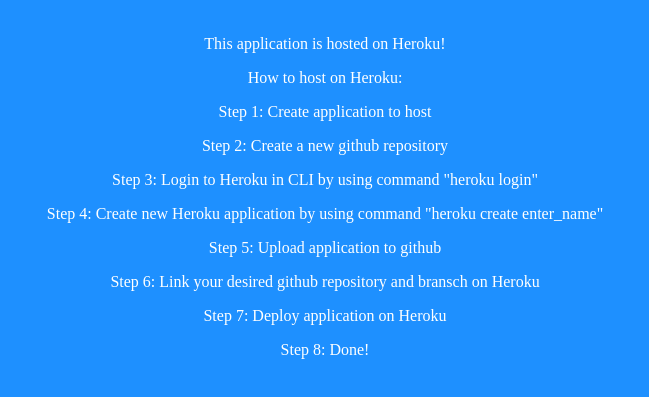
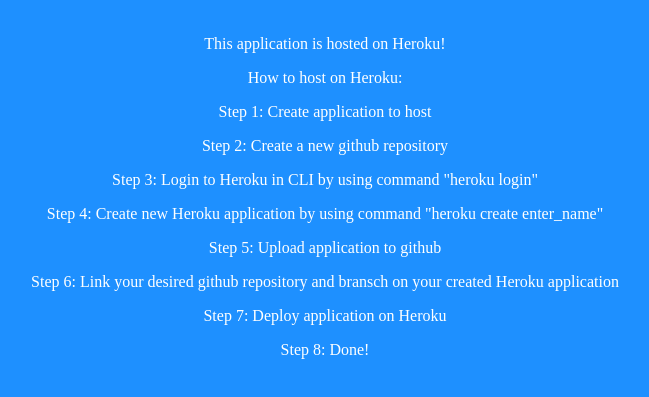
Before and after one commit to Hpmanen-dev/Backend-Lab4, a website: page public/index.html in a window 1280 px wide. Shown: the part 79-476 px from the top of the page, without its empty margins (315-964 px from the left). Drawn offline with Linux system fonts and the light colour scheme.

Commit message:
editted text

```diff
--- a/public/index.html
+++ b/public/index.html
@@ -18,7 +18,7 @@
         <p> Step 3: Login to Heroku in CLI by using command "heroku login"</p>
         <p> Step 4: Create new Heroku application by using command "heroku create enter_name"</p>
         <p> Step 5: Upload application to github </p>
-        <p> Step 6: Link your desired github repository and bransch on Heroku </p>
+        <p> Step 6: Link your desired github repository and bransch on your created Heroku application </p>
         <p> Step 7: Deploy application on Heroku </p>
         <p> Step 8: Done!</p>
 
```
